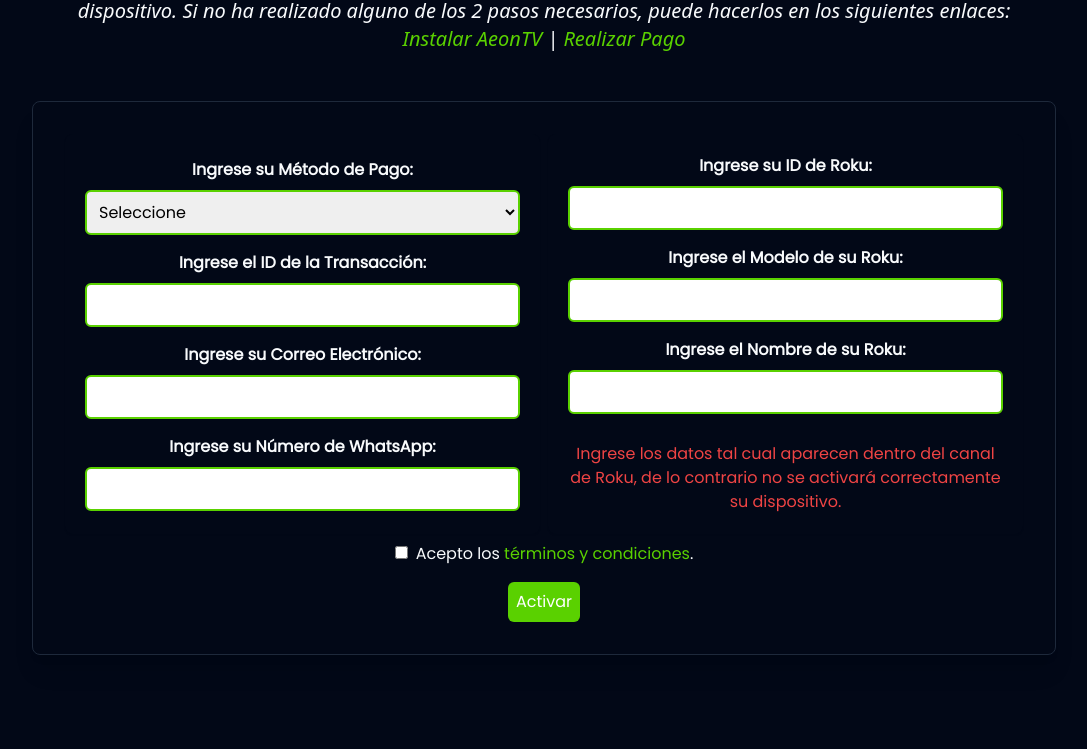
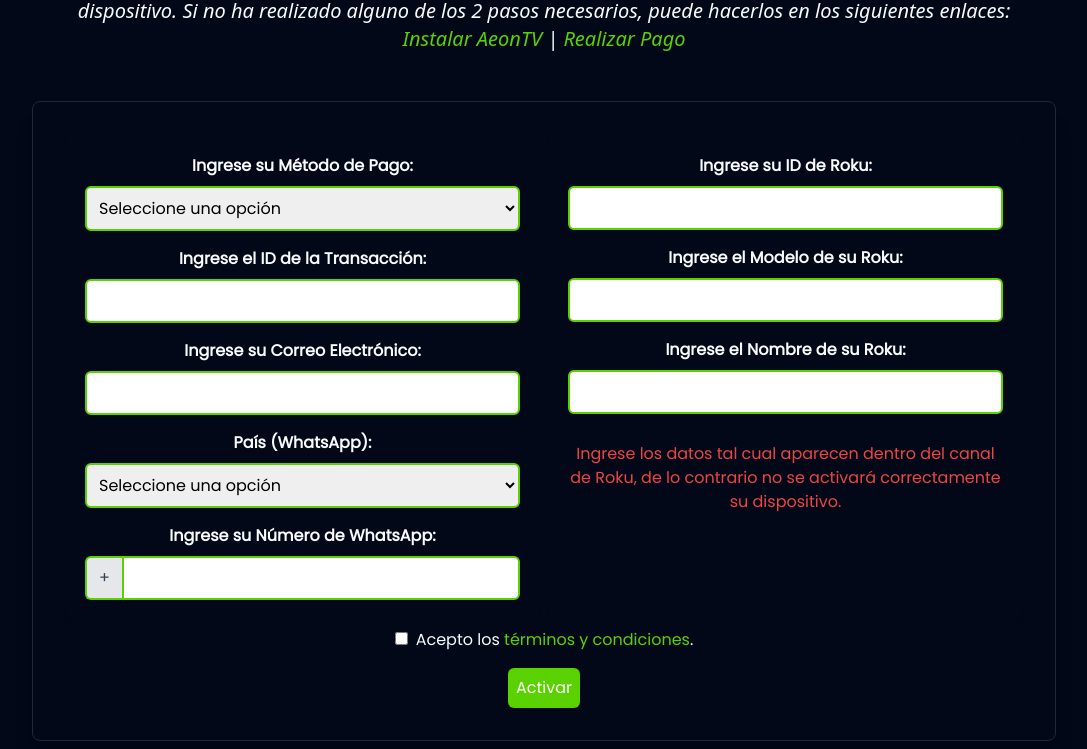
Before and after one commit to antwanh3rnandez/aeontv-web, a React (Vite) app: page /activar in a window 1280 px wide. Shown: the part 532-1281 px from the top of the page, without its empty margins (96-1183 px from the left). Built offline with nearby package versions, Linux system fonts and the light colour scheme; a web font is replaced by a local one.

Commit message:
fix images and add country on wpp

```diff
--- a/src/dashboard/pages/ActivarPage.tsx
+++ b/src/dashboard/pages/ActivarPage.tsx
@@ -14,6 +14,7 @@ export const ActivarPage = () => {
   const [metodoPago, setMetodoPago] = useState("")
   const [idTransaccion, setIdTransaccion] = useState("")
   const [correo, setCorreo] = useState("")
+  const [countryCode, setCountryCode] = useState("");
   const [whatsapp, setWhatsapp] = useState("")
   const [terms, setTerms] = useState(false)
 
@@ -30,7 +31,7 @@ export const ActivarPage = () => {
       metodoPago: metodoPago,
       idTransaccion: idTransaccion,
       email: correo,
-      whatsapp: whatsapp,
+      whatsapp: countryCode+whatsapp,
       terminos: terms,
     };
 
@@ -60,9 +61,14 @@ export const ActivarPage = () => {
     setMetodoPago("");
     setIdTransaccion("");
     setCorreo("");
+    setCountryCode("");
     setWhatsapp("");
     setTerms(false);
   }
+
+  const handleCountryChange = (e) => {
+    setCountryCode(e.target.value);
+  };
 
   const handleChange = (e) => {
     const inputValue = e.target.value
@@ -122,7 +128,7 @@ export const ActivarPage = () => {
                         onChange={(e) => setMetodoPago(e.target.value)}
                         required
                       >
-                        <option value="">Seleccione</option>
+                        <option value="">Seleccione una opción</option>
                         <option value="PayPal">PayPal</option>
                         <option value="MercadoPago">MercadoPago</option>
                         <option value="Transferencia/Deposito">
@@ -154,7 +160,7 @@ export const ActivarPage = () => {
                         required
                       />
 
-                      <label className="mt-2 font-semibold text-end">
+                      {/* <label className="mt-2 font-semibold text-end">
                         Ingrese su Número de WhatsApp:
                       </label>
                       <input
@@ -164,7 +170,61 @@ export const ActivarPage = () => {
                         value={whatsapp}
                         onChange={(e) => setWhatsapp(e.target.value)}
                         required
-                      />
+                      /> */}
+                      <label className="mt-2 font-semibold text-end">
+                        País (WhatsApp):
+                      </label>
+                      <select
+                        className="border-2 border-greenprimary text-black rounded-md p-2 w-full"
+                        id="countrycode"
+                        name="countrycode"
+                        value={countryCode}
+                        onChange={handleCountryChange}
+                        required
+                      >
+                        <option value="">Seleccione una opción</option>
+                        <option value="+52">México (+52)</option>
+                        <option value="+1">Estados Unidos (+1)</option>
+                        <option value="+54">Argentina (+54)</option>
+                        <option value="+61">Australia (+61)</option>
+                        <option value="+32">Belgica (+32)</option>
+                        <option value="+55">Brasil (+55)</option>
+                        <option value="+1">Canadá (+1)</option>
+                        <option value="+56">Chile (+56)</option>
+                        <option value="+86">China (+86)</option>
+                        <option value="+57">Colombia (+57)</option>
+                        <option value="+506">Costa Rica (+506)</option>
+                        <option value="+53">Cuba (+53)</option>
+                        <option value="+45">Dinamarca (+45)</option>
+                        <option value="+33">Francia (+33)</option>
+                        <option value="+49">Alemania (+49)</option>
+                        <option value="+91">India (+91)</option>
+                        <option value="+39">Italia (+39)</option>
+                        <option value="+31">Países Bajos (+31)</option>
+                        <option value="+51">Perú (+51)</option>
+                        <option value="+34">España (+34)</option>
+                        <option value="+41">Suiza (+41)</option>
+                        <option value="+44">Reino Unido (+44)</option>
+                        <option value="+58">Venezuela (+58)</option>
+                      </select>
+                      <label className="mt-2 font-semibold text-end">
+                        Ingrese su Número de WhatsApp:
+                      </label>
+                      <div className="input-group flex text-black rounded-md w-full">
+                        <div className="input-group-prepend flex items-center px-3 border-t-2 border-l-2 border-b-2 border-greenprimary bg-gray-200 text-gray-700 rounded-l-md">
+                          {countryCode ? `${countryCode}` : "+"}
+                        </div>
+                        <input
+                          type="text"
+                          className="border-2 border-greenprimary rounded-r-md p-2 w-full"
+                          id="whatsapp"
+                          name="whatsapp"
+                          value={whatsapp}
+                          onChange={(e) => setWhatsapp(e.target.value)}
+                          maxLength={10}
+                          required
+                        />
+                      </div>
                     </Card>
                     <Card className="flex flex-col items-center justify-start gap-2 p-5 border-1 border-greenprimary w-full h-full">
                       <label className="font-semibold text-end">
```
Also changed, not shown: 1 other file (tests, documents, lock files or other folders).
